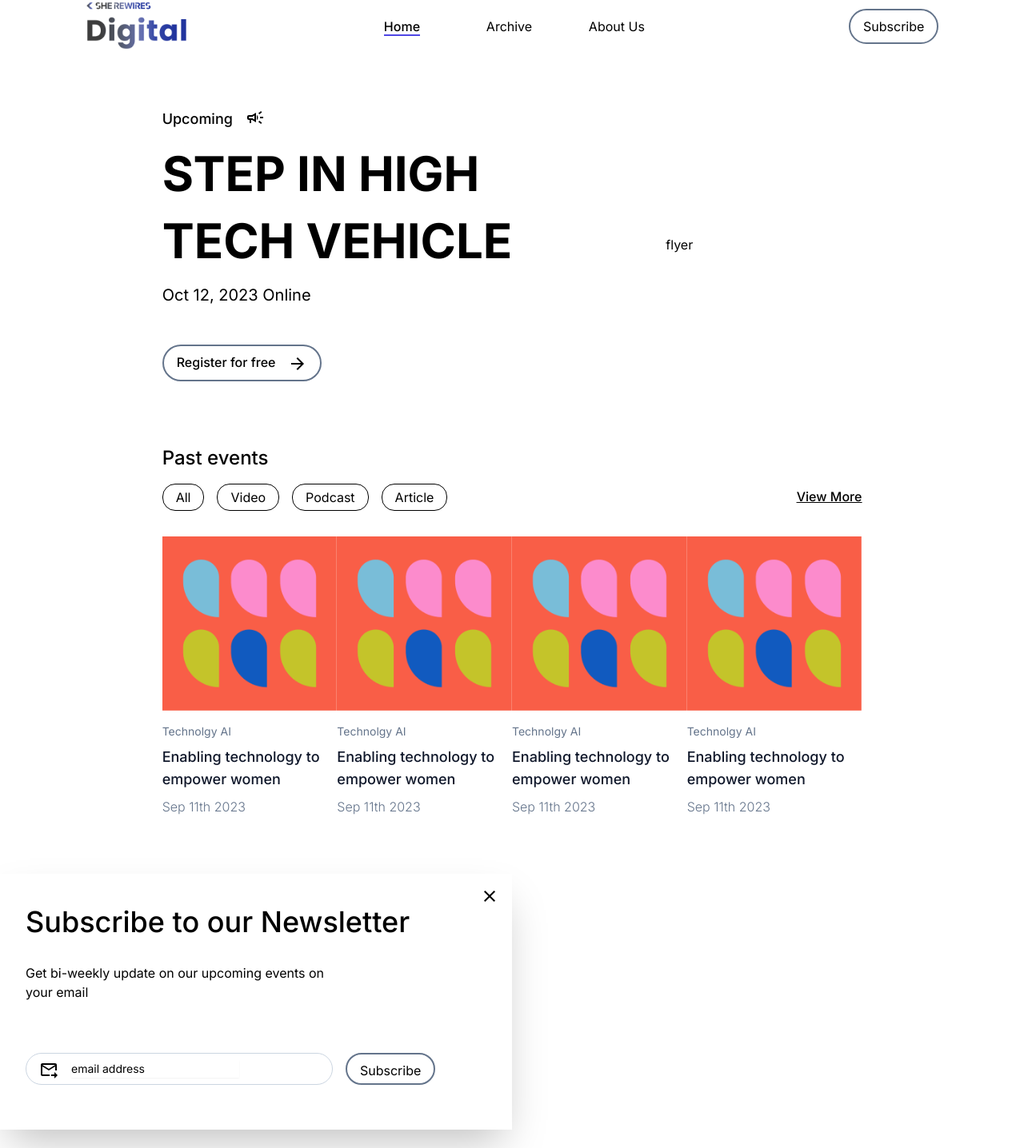
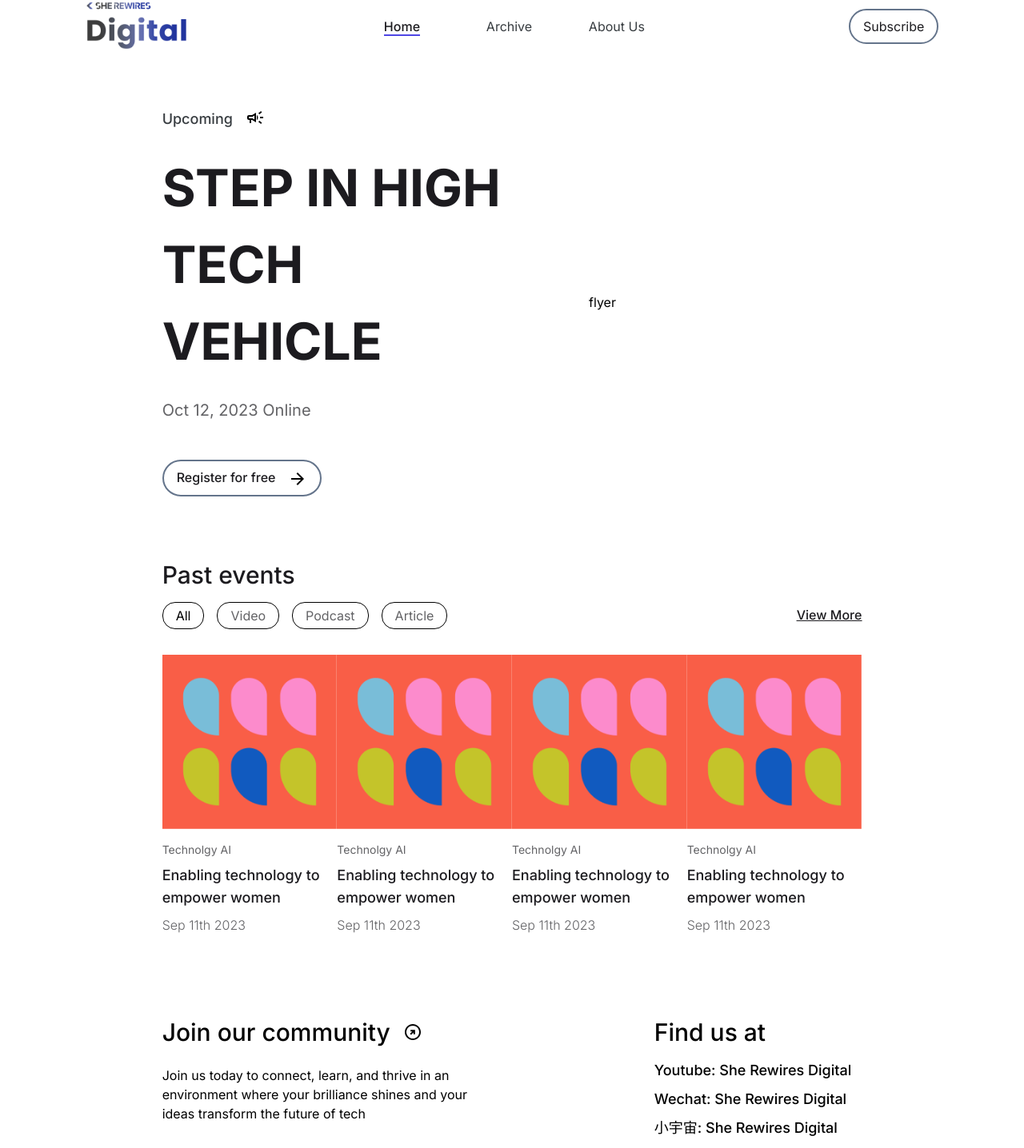
Before and after one commit to sherewiresdigital/website, a Next.js app: page /home in a window 1280 px wide. Shown: the part 37-1473 px from the top of the page at 80% size. Built offline with nearby package versions, Linux system fonts and the light colour scheme.

Commit message:
adjust text color

```diff
--- a/app/components/banner.tsx
+++ b/app/components/banner.tsx
@@ -1,36 +1,41 @@
+'use client'
+import { useState } from 'react';
 import CampaignOutlinedIcon from '@mui/icons-material/CampaignOutlined';
 import ArrowForwardIcon from '@mui/icons-material/ArrowForward';
+import Subscribe from './subscribe';
 
 export default function Banner() {
+  const [showSub, setShowSub] = useState(false)
+  const handleShowSub = () => setShowSub(!showSub)
   return <div className="container py-8">
     <div className="flex mx-auto columns-2 items-center w-10/12">
-      <div className="px-24">
+      <div className="w-1/2 pl-24">
         <div className='flex'>
-          <h2 className="text-lg font-medium">
+          <h2 className="text-lg font-medium text-middlegrey">
             Upcoming
           </h2>
           {/* <svg></svg> */}
           <CampaignOutlinedIcon className='ml-4 w-8 h-8 font-light stroke-1'/>
         </div>
-        <h1 className="pt-6 text-6xl font-bold">
-          STEP IN HIGH
+        <h1 className="pt-6 text-6xl font-bold text-darkgrey">
+          STEP IN HIGH TECH VEHICLE
         </h1>
-        <h1 className="pt-6 text-6xl font-bold">
-          TECH VEHICLE
-        </h1>
-        <h3 className="pt-6 text-xl font-normal">
+        <h3 className="pt-6 text-xl font-normal text-lightgrey">
           Oct 12, 2023 Online
         </h3>
         <div className="pt-12">
-          <button className="rounded-3xl border-2 border-slate-500 px-4 py-2">
-            <span className="text-base font-medium">Register for free</span>
+          <button className="rounded-3xl border-2 border-slate-500 px-4 py-2" onClick={handleShowSub}>
+            <span className="text-base font-medium text-darkgrey">Register for free</span>
             <ArrowForwardIcon className='ml-4' />
           </button>
         </div>
       </div>
-      <div className="px-24">
+      <div className="w-1/2 pl-24">
         flyer
       </div>
     </div>
+    {
+      showSub && <Subscribe showSub={showSub} handleShowSub={handleShowSub} />
+    }
   </div>
 }
--- a/app/components/footer.tsx
+++ b/app/components/footer.tsx
@@ -23,16 +23,16 @@ export default function Footer() {
         <div>
           <ul className="py-4 list-none">
             <li className="pb-2">
-              <span className="font-medium">Youtube: She Rewires Digital</span>
+              <span className="font-medium text-lg">Youtube: She Rewires Digital</span>
             </li>
             <li className="pb-2">
-              <span className="font-medium">Wechat: She Rewires Digital</span>
+              <span className="font-medium text-lg">Wechat: She Rewires Digital</span>
             </li>
             <li className="pb-2">
-              <span className="font-medium">小宇宙: She Rewires Digital</span>
+              <span className="font-medium text-lg">小宇宙: She Rewires Digital</span>
             </li>
             <li className="pb-2">
-              <span className="font-medium">小红书: She Rewires Digital</span>
+              <span className="font-medium text-lg">小红书: She Rewires Digital</span>
             </li>
           </ul>
         </div>
--- a/app/components/header.tsx
+++ b/app/components/header.tsx
@@ -4,6 +4,7 @@ import { useState, useEffect } from "react"
 import { usePathname } from "next/navigation"
 import Image from "next/image"
 import Logo from "../../public/SheRewires_Digital_Logo_Color.png"
+import Subscribe from "./subscribe"
 
 enum Page {
   Home = "home",
@@ -14,6 +15,8 @@ enum Page {
 export default function Header() {
   const pathname = usePathname()
   const [currentPage, setCurrentPage] = useState<null | Page>(null)
+  const [showSub, setShowSub] = useState(false)
+  const handleShowSub = () => setShowSub(!showSub)
   useEffect(() => {
     switch (pathname) {
       // case "/": setCurrentPage(Page.Home); break;
@@ -33,31 +36,38 @@ export default function Header() {
           {
             currentPage === Page.Home
               ? <a href="http://localhost:3000/home" className="font-medium border-b-2 border-indigo-600">
-                <span>Home</span></a>
+                <span className="text-darkgrey">Home</span></a>
               : <a href="http://localhost:3000/home" className="hover:font-medium">
-                <span>Home</span></a>
+                <span className="text-middlegrey hover:text-middlegrey">Home</span></a>
           }
         </li>
         <li className="w-20 h-6">
           {
             currentPage === Page.Archive
-              ? <a href="http://localhost:3000/archive" className="font-medium border-b-2 border-indigo-600">Archive</a>
-              : <a href="http://localhost:3000/archive" className="hover:font-medium">Archive</a>
+              ? <a href="http://localhost:3000/archive" className="font-medium border-b-2 border-indigo-600">
+                <span className="text-darkgrey">Archive</span></a>
+              : <a href="http://localhost:3000/archive" className="hover:font-medium">
+                <span className="text-middlegrey hover:text-middlegrey">Archive</span></a>
           }
         </li>
         <li className="w-20 h-6">
           {
             currentPage === Page.About
-              ? <a href="http://localhost:3000/about" className="font-medium border-b-2 border-indigo-600">About Us</a>
-              : <a href="http://localhost:3000/about" className="hover:font-medium">About Us</a>
+              ? <a href="http://localhost:3000/about" className="font-medium border-b-2 border-indigo-600">
+                <span className="text-darkgrey">About Us</span></a>
+              : <a href="http://localhost:3000/about" className="hover:font-medium">
+                <span className="text-middlegrey hover:text-middlegrey">About Us</span></a>
           }
         </li>
       </ul>
       <div>
-        <button className="rounded-3xl border-2 border-slate-500 px-4 py-2">
-          <span className="text-base">Subscribe</span>
+        <button className="rounded-3xl border-2 border-slate-500 px-4 py-2" onClick={handleShowSub}>
+          <span className="text-base text-darkgrey">Subscribe</span>
         </button>
       </div>
     </div>
+    {
+      showSub && <Subscribe showSub={showSub} handleShowSub={handleShowSub} />
+    }
   </div>
 }
--- a/app/components/posts.tsx
+++ b/app/components/posts.tsx
@@ -6,72 +6,72 @@ export default function Posts() {
     <div className="px-24">
       {/* section title */}
       <div>
-        <h2 className="text-2xl font-medium">
+        <h2 className="text-3xl font-medium text-darkgrey">
           Past events
         </h2>
       </div>
       {/* posts filter */}
       <div className="flex py-4 columns-2 justify-between">
         <div className="flex">
-          <button className="mr-4 px-4 py-1 border border-black rounded-2xl">
+          <button className="mr-4 px-4 py-1 text-base border border-black rounded-2xl">
             All</button>
-          <button className="mr-4 px-4 py-1 border border-black rounded-2xl">
+          <button className="mr-4 px-4 py-1 text-base border border-black rounded-2xl text-lightgrey">
             Video</button>
-          <button className="mr-4 px-4 py-1 border border-black rounded-2xl">
+          <button className="mr-4 px-4 py-1 text-base border border-black rounded-2xl text-lightgrey">
             Podcast</button>
-          <button className="mr-4 px-4 py-1 border border-black rounded-2xl">
+          <button className="mr-4 px-4 py-1 text-base border border-black rounded-2xl text-lightgrey">
             Article</button>
         </div>
-        <div className="text-base/8 font-medium underline">
+        <div className="text-base/8 font-medium underline text-darkgrey">
           <a href="#">View More</a></div>
       </div>
       {/* posts listing */}
       <div className="flex py-4 justify-between columns-4">
         <div className="w-56">
           <Image src={PostCover} alt="logo" className="w-56" priority />
-          <h6 className="mt-2 py-2 text-sm text-slate-500">
+          <h6 className="mt-2 py-2 text-sm text-lightgrey">
             Technolgy AI
           </h6>
-          <h6 className="text-lg text-slate-900 font-medium">
+          <h6 className="text-lg text-darkgrey font-medium">
             Enabling technology to empower women
           </h6>
-          <h6 className="py-2 text-base text-slate-500 font-light">
+          <h6 className="py-2 text-base text-lightgrey font-light">
             Sep 11th 2023
           </h6>
         </div>
         <div className="w-56">
           <Image src={PostCover} alt="logo" className="w-56" priority />
-          <h6 className="mt-2 py-2 text-sm text-slate-500">
+          <h6 className="mt-2 py-2 text-sm text-lightgrey">
             Technolgy AI
           </h6>
-          <h6 className="text-lg text-slate-900 font-medium">
+          <h6 className="text-lg text-darkgrey font-medium">
             Enabling technology to empower women
           </h6>
-          <h6 className="py-2 text-base text-slate-500 font-light">
+          <h6 className="py-2 text-base text-lightgrey font-light">
             Sep 11th 2023
           </h6>
         </div>
         <div className="w-56">
           <Image src={PostCover} alt="logo" className="w-56" priority />
-          <h6 className="mt-2 py-2 text-sm text-slate-500">
+          <h6 className="mt-2 py-2 text-sm text-lightgrey">
             Technolgy AI
           </h6>
-          <h6 className="text-lg text-slate-900 font-medium">
+          <h6 className="text-lg text-darkgrey font-medium">
             Enabling technology to empower women
           </h6>
-          <h6 className="py-2 text-base text-slate-500 font-light">
+          <h6 className="py-2 text-base text-lightgrey font-light">
             Sep 11th 2023
           </h6>
         </div>
         <div className="w-56">
           <Image src={PostCover} alt="logo" className="w-56" priority />
-          <h6 className="mt-2 py-2 text-sm text-slate-500">
+          <h6 className="mt-2 py-2 text-sm text-lightgrey">
             Technolgy AI
           </h6>
-          <h6 className="text-lg text-slate-900 font-medium">
+          <h6 className="text-lg text-darkgrey font-medium">
             Enabling technology to empower women
           </h6>
-          <h6 className="py-2 text-base text-slate-500 font-light">
+          <h6 className="py-2 text-base text-lightgrey font-light">
             Sep 11th 2023
           </h6>
         </div>
--- a/app/components/subscribe.tsx
+++ b/app/components/subscribe.tsx
@@ -1,28 +1,35 @@
 import CloseOutlinedIcon from '@mui/icons-material/CloseOutlined';
 import ForwardToInboxIcon from '@mui/icons-material/ForwardToInbox';
+import { MouseEventHandler } from 'react';
 
-export default function Subscribe() {
-  return <div className="pl-8 pr-4 py-4 w-1/2 h-80 shadow-2xl">
-    <div className='flex'>
+export default function Subscribe(props: { showSub: boolean, handleShowSub: MouseEventHandler }) {
+  const showSub = props.showSub
+  const handleShowSub = props.handleShowSub
+  return <div className='absolute top-0 left-0 w-screen h-screen bg-slate-400/75'>
+    {
+      showSub &&  <div className="mx-auto mt-28 pl-8 pr-4 py-4 w-5/12 h-80 bg-white shadow-2xl">
+      <div className='flex hover: cursor-pointer' onClick={handleShowSub}>
         <CloseOutlinedIcon className='ml-auto' />
       </div>
 
       <div>
-      <h1 className="text-4xl font-medium">
+        <h1 className="text-3xl font-medium text-darkgrey">
           Subscribe to our Newsletter
         </h1>
-      <h2 className="mt-8 w-96 text-base font-normal">
+        <h2 className="mt-8 w-96 text-base font-normal text-darkgrey">
           Get bi-weekly update on our upcoming events on your email
         </h2>
       </div>
-    <div className='flex mt-16'>
+      <div className='flex mt-12'>
         <div className="flex w-96 h-10 px-4 py-2 bg-white border border-slate-300 rounded-3xl">
           <ForwardToInboxIcon />
-        <input type="text" value="email address" className='ml-4 text-sm shadow-sm placeholder-slate-200 focus:outline-none focus:border-none' />
+          <input type="text" value="email address" className='ml-4 text-sm placeholder-slate-200 focus:outline-none focus:border-none' />
         </div>
-      <button className="h-10 px-4 py-2 ml-4 rounded-3xl border-2 border-slate-500 ">
-        <span className="text-base">Subscribe</span>
+        <button className="h-10 px-4 py-2 ml-4 rounded-3xl border-2 border-slate-500">
+          <span className="text-base text-darkgrey">Subscribe</span>
         </button>
       </div>
     </div>
     }
+  </div>
+}
--- a/app/home/page.tsx
+++ b/app/home/page.tsx
@@ -1,13 +1,13 @@
 import Banner from "../components/banner"
 import Posts from "../components/posts"
-import Subscribe from "../components/subscribe"
+// import Subscribe from "../components/subscribe"
 
 export default function HomePage() {
   return (
     <div>
       <Banner />
       <Posts />
-      <Subscribe />
+      {/* <Subscribe /> */}
     </div>
   )
 }
```
Also changed, not shown: tailwind.config.ts (+11 -0 lines). Lines whose indentation alone changed are shown as unchanged.
